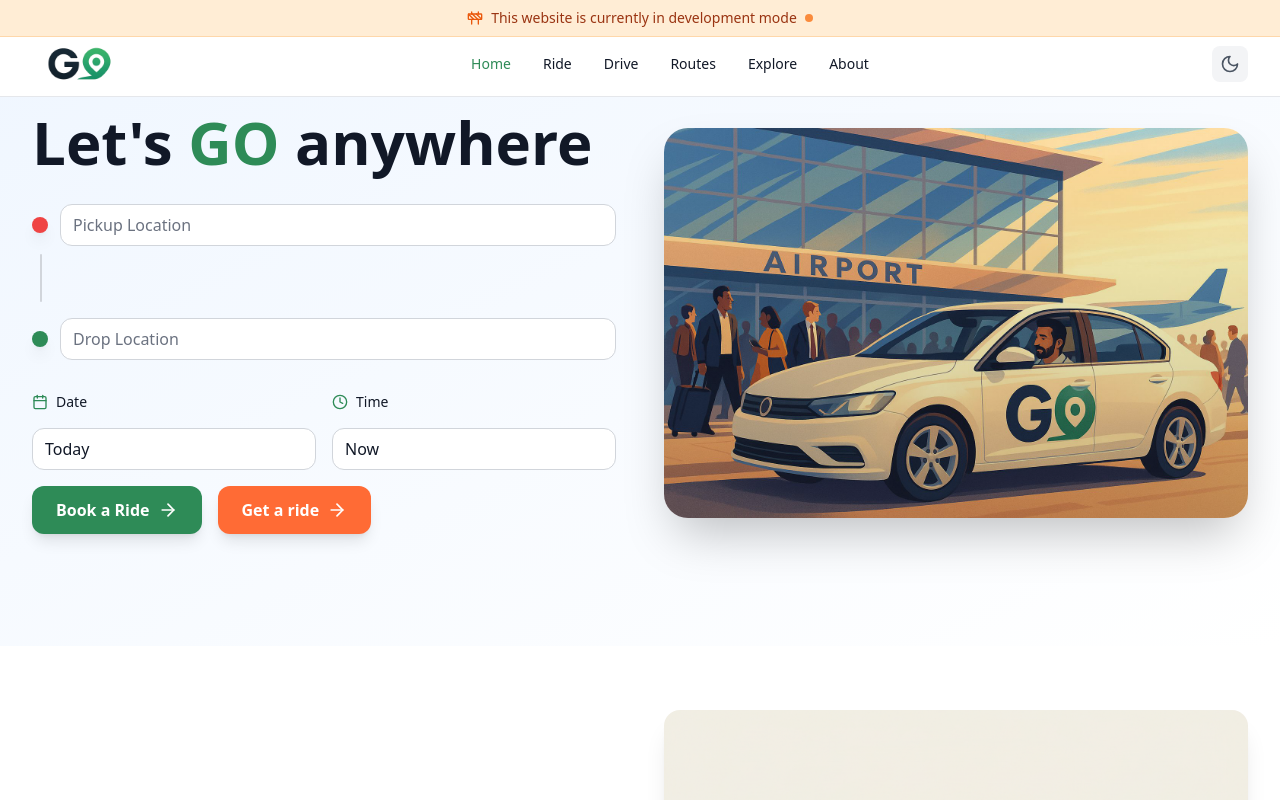
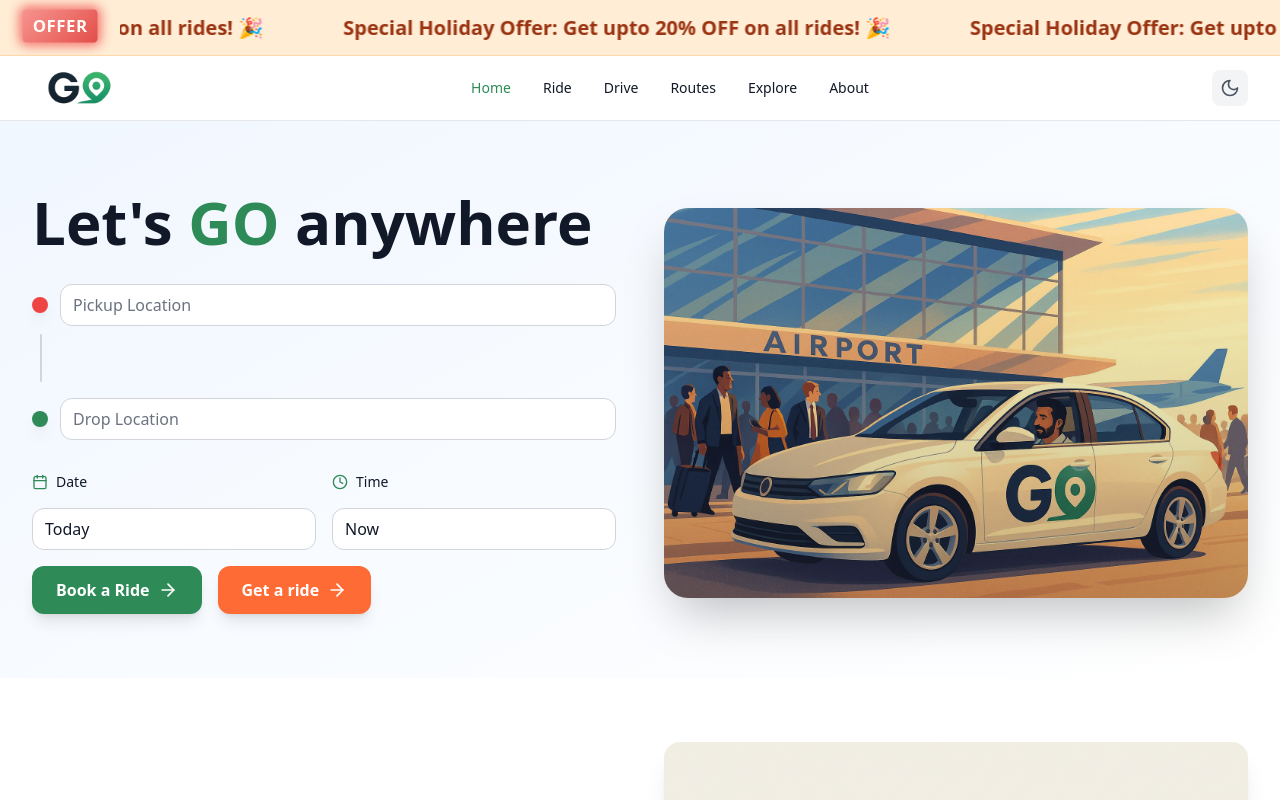
Before and after one commit to Reyansh4/Go_Roadways_website, a React (Vite) app: page / in a window 1280 px wide. Shown: the top 800 px of the page. Built offline with nearby package versions, Linux system fonts and the light colour scheme.

Commit message:
changes DevBanner to MarketingBanner

```diff
--- a/src/App.tsx
+++ b/src/App.tsx
@@ -1,7 +1,7 @@
 import { useState, useEffect } from 'react';
 import { BrowserRouter as Router, Routes, Route } from 'react-router-dom';
 import Header from './components/Header';
-import DevBanner from './components/DevBanner';
+import MarketingBanner from './components/MarketingBanner';
 import Footer from './components/Footer';
 import ScrollToTop from './components/ScrollToTop';
 import HomePage from './pages/HomePage';
@@ -45,7 +45,7 @@ function App() {
       <div className={`min-h-screen transition-colors duration-300 ${
         darkMode ? 'bg-gray-900 text-white' : 'bg-white text-gray-900'
       }`}>
-        <DevBanner darkMode={darkMode} />
+        <MarketingBanner darkMode={darkMode} />
         <Header darkMode={darkMode} toggleDarkMode={toggleDarkMode} />
 
             <Routes>
--- a/src/components/DevBanner.tsx
+++ /dev/null
@@ -1,30 +0,0 @@
-import React from 'react';
-import { Construction } from 'lucide-react';
-
-interface DevBannerProps {
-  darkMode: boolean;
-}
-
-const DevBanner: React.FC<DevBannerProps> = ({ darkMode }) => {
-  return (
-    <div className={`fixed top-0 left-0 right-0 z-50 ${
-      darkMode ? 'bg-orange-900/95' : 'bg-orange-100'
-    } border-b ${darkMode ? 'border-orange-800' : 'border-orange-200'} backdrop-blur-sm`}>
-      <div className="max-w-7xl mx-auto px-4 sm:px-6 lg:px-8">
-        <div className="flex items-center justify-center py-2">
-          <div className="flex items-center space-x-2 text-sm font-medium">
-            <Construction className={`h-4 w-4 ${darkMode ? 'text-orange-300' : 'text-orange-600'}`} />
-            <span className={darkMode ? 'text-orange-200' : 'text-orange-800'}>
-              This website is currently in development mode
-            </span>
-            <div className={`w-2 h-2 rounded-full ${
-              darkMode ? 'bg-orange-400' : 'bg-orange-500'
-            } animate-pulse`}></div>
-          </div>
-        </div>
-      </div>
-    </div>
-  );
-};
-
-export default DevBanner;
--- a/src/components/Header.tsx
+++ b/src/components/Header.tsx
@@ -23,7 +23,7 @@ const Header: React.FC<HeaderProps> = ({ darkMode, toggleDarkMode }) => {
   ];
 
   return (
-    <header className={`fixed top-8 w-full z-40 transition-all duration-300 ${
+    <header className={`fixed top-12 sm:top-14 w-full z-40 transition-all duration-300 ${
       darkMode ? 'bg-gray-900/95 text-white' : 'bg-white/95 text-gray-900'
     } backdrop-blur-md border-b ${darkMode ? 'border-gray-800' : 'border-gray-200'}`}>
       <div className="max-w-7xl mx-auto px-4 sm:px-6 lg:px-8">
--- a/src/components/Hero.tsx
+++ b/src/components/Hero.tsx
@@ -41,10 +41,10 @@ const Hero: React.FC<HeroProps> = ({
   };
 
   return (
-    <section id="home" className={`pt-20 py-20 flex items-center ${
+    <section id="home" className={`pt-28 sm:pt-32 flex items-center ${
       darkMode ? 'bg-gray-900 text-white' : 'bg-gradient-to-br from-blue-50 to-white text-gray-900'
     }`}>
-        <div className="max-w-7xl mx-auto px-4 sm:px-6 lg:px-8 py-8">
+        <div className="max-w-7xl mx-auto px-4 sm:px-6 lg:px-8 py-12 sm:py-16">
         <div className="grid lg:grid-cols-2 gap-12 items-center">
           {/* Left Content - Booking Form */}
           <motion.div
--- /dev/null
+++ b/src/components/MarketingBanner.tsx
@@ -0,0 +1,39 @@
+import React from 'react';
+
+interface MarketingBannerProps {
+  darkMode: boolean;
+}
+
+const MarketingBanner: React.FC<MarketingBannerProps> = ({ darkMode }) => {
+  return (
+    <div className={`fixed top-0 left-0 right-0 z-50 h-12 sm:h-14 ${
+      darkMode ? 'bg-orange-900/95' : 'bg-orange-100'
+    } border-b ${darkMode ? 'border-orange-800' : 'border-orange-200'} backdrop-blur-sm overflow-hidden`}>
+      <div className="relative flex items-center h-full py-2.5">
+        {/* Fixed OFFER Badge */}
+        <div className="flex-shrink-0 z-10 px-3 sm:px-4 md:px-6">
+          <div className="new-badge animate-badge-pulse">
+            <span className="text-xs sm:text-sm md:text-base font-black">OFFER</span>
+          </div>
+        </div>
+
+        {/* Scrolling Text Container */}
+        <div className="marquee-wrapper flex-1 min-w-0">
+          <div className="marquee-track">
+            {[...Array(10)].map((_, i) => (
+              <span
+                key={i}
+                className={`text-base sm:text-lg md:text-xl font-bold whitespace-nowrap ${darkMode ? 'text-orange-200' : 'text-orange-800'} marquee-text-item`}
+                aria-hidden={i > 0}
+              >
+                Special Holiday Offer: Get upto 20% OFF on all rides! 🎉
+              </span>
+            ))}
+          </div>
+        </div>
+      </div>
+    </div>
+  );
+};
+
+export default MarketingBanner;
--- a/src/index.css
+++ b/src/index.css
@@ -29,3 +29,131 @@ html {
   scrollbar-width: thin;
   scrollbar-color: #4a5568 #1f2937;
 }
+
+/* Marketing Banner Animations */
+@keyframes flash {
+  0%, 100% {
+    opacity: 1;
+    transform: scale(1);
+  }
+  50% {
+    opacity: 0.3;
+    transform: scale(0.95);
+  }
+}
+
+@keyframes marquee {
+  0% {
+    transform: translateX(0);
+  }
+  100% {
+    transform: translateX(-50%);
+  }
+}
+
+@keyframes badge-pulse {
+  0%, 100% {
+    opacity: 1;
+    transform: scale(1) translateY(0);
+    box-shadow: 0 0 0 0 rgba(239, 68, 68, 0.7);
+  }
+  25% {
+    opacity: 0.8;
+    transform: scale(1.05) translateY(-2px);
+    box-shadow: 0 0 10px 3px rgba(239, 68, 68, 0.9);
+  }
+  50% {
+    opacity: 0.4;
+    transform: scale(0.95) translateY(0);
+    box-shadow: 0 0 5px 2px rgba(239, 68, 68, 0.5);
+  }
+  75% {
+    opacity: 0.9;
+    transform: scale(1.08) translateY(-2px);
+    box-shadow: 0 0 12px 4px rgba(239, 68, 68, 1);
+  }
+}
+
+.animate-flash {
+  animation: flash 1.2s ease-in-out infinite;
+}
+
+.animate-badge-pulse {
+  animation: badge-pulse 2s ease-in-out infinite;
+}
+
+.marquee-wrapper {
+  position: relative;
+  width: 100%;
+  overflow: hidden;
+  min-width: 0;
+}
+
+.marquee-track {
+  display: inline-flex;
+  align-items: center;
+  white-space: nowrap;
+  animation: marquee 40s linear infinite;
+  will-change: transform;
+}
+
+.marquee-text-item {
+  display: inline-block;
+  padding-right: 3rem;
+  flex-shrink: 0;
+}
+
+/* Responsive adjustments */
+@media (max-width: 640px) {
+  .marquee-track {
+    animation-duration: 30s;
+  }
+  .marquee-text-item {
+    padding-right: 2rem;
+  }
+}
+
+@media (min-width: 768px) {
+  .marquee-track {
+    animation-duration: 45s;
+  }
+  .marquee-text-item {
+    padding-right: 4rem;
+  }
+}
+
+@media (min-width: 1024px) {
+  .marquee-track {
+    animation-duration: 50s;
+  }
+  .marquee-text-item {
+    padding-right: 5rem;
+  }
+}
+
+.new-badge {
+  display: inline-flex;
+  align-items: center;
+  justify-content: center;
+  background: linear-gradient(135deg, #ef4444 0%, #dc2626 100%);
+  color: white;
+  padding: 4px 10px;
+  border-radius: 4px;
+  font-weight: 900;
+  letter-spacing: 0.5px;
+  box-shadow: 0 2px 8px rgba(239, 68, 68, 0.6);
+  position: relative;
+  z-index: 10;
+}
+
+.new-badge::before {
+  content: '';
+  position: absolute;
+  top: 0;
+  left: 0;
+  right: 0;
+  bottom: 0;
+  background: linear-gradient(135deg, rgba(255, 255, 255, 0.3) 0%, transparent 100%);
+  border-radius: 4px;
+  pointer-events: none;
+}
--- a/src/pages/AboutPage.tsx
+++ b/src/pages/AboutPage.tsx
@@ -9,7 +9,7 @@ interface AboutPageProps {
 
 const AboutPage: React.FC<AboutPageProps> = ({ darkMode }) => {
   return (
-    <div className="pt-24">
+    <div className="pt-28 sm:pt-32">
       <About darkMode={darkMode} />
 
       {/* CEO Letter Section */}
--- a/src/pages/DrivePage.tsx
+++ b/src/pages/DrivePage.tsx
@@ -27,7 +27,7 @@ const DrivePage: React.FC<DrivePageProps> = ({ darkMode }) => {
 
 
   return (
-    <div className="pt-24 w-full overflow-x-hidden">
+    <div className="pt-28 sm:pt-32 w-full overflow-x-hidden">
       {/* Hero Section - Uber-style */}
       <section className={`py-16 ${
         darkMode ? 'bg-gray-900 text-white' : 'bg-white text-gray-900'
--- a/src/pages/ExplorePage.tsx
+++ b/src/pages/ExplorePage.tsx
@@ -120,7 +120,7 @@ const ExplorePage: React.FC<ExplorePageProps> = ({ darkMode }) => {
   };
 
   return (
-    <div className="pt-24">
+    <div className="pt-28 sm:pt-32">
       {/* Hero Section */}
       <section className={`relative py-20 overflow-hidden ${
         darkMode ? 'bg-gray-900 text-white' : 'bg-gradient-to-br from-blue-50 to-purple-50 text-gray-900'
--- a/src/pages/RidePage.tsx
+++ b/src/pages/RidePage.tsx
@@ -47,7 +47,7 @@ const RidePage: React.FC<RidePageProps> = ({ darkMode }) => {
   };
 
   return (
-    <div className="pt-24">
+    <div className="pt-28 sm:pt-32">
       {/* Hero Section */}
       <section className={`py-20 ${
         darkMode ? 'bg-gray-900 text-white' : 'bg-gray-50 text-gray-900'
--- a/src/pages/RoutesPage.tsx
+++ b/src/pages/RoutesPage.tsx
@@ -46,7 +46,7 @@ const RoutesPage: React.FC<RoutesPageProps> = ({ darkMode }) => {
   };
 
   return (
-    <div className="pt-24">
+    <div className="pt-28 sm:pt-32">
       {/* Hero Section */}
       <section className={`py-20 ${
         darkMode ? 'bg-gray-900 text-white' : 'bg-gradient-to-br from-blue-50 to-purple-50 text-gray-900'
```
